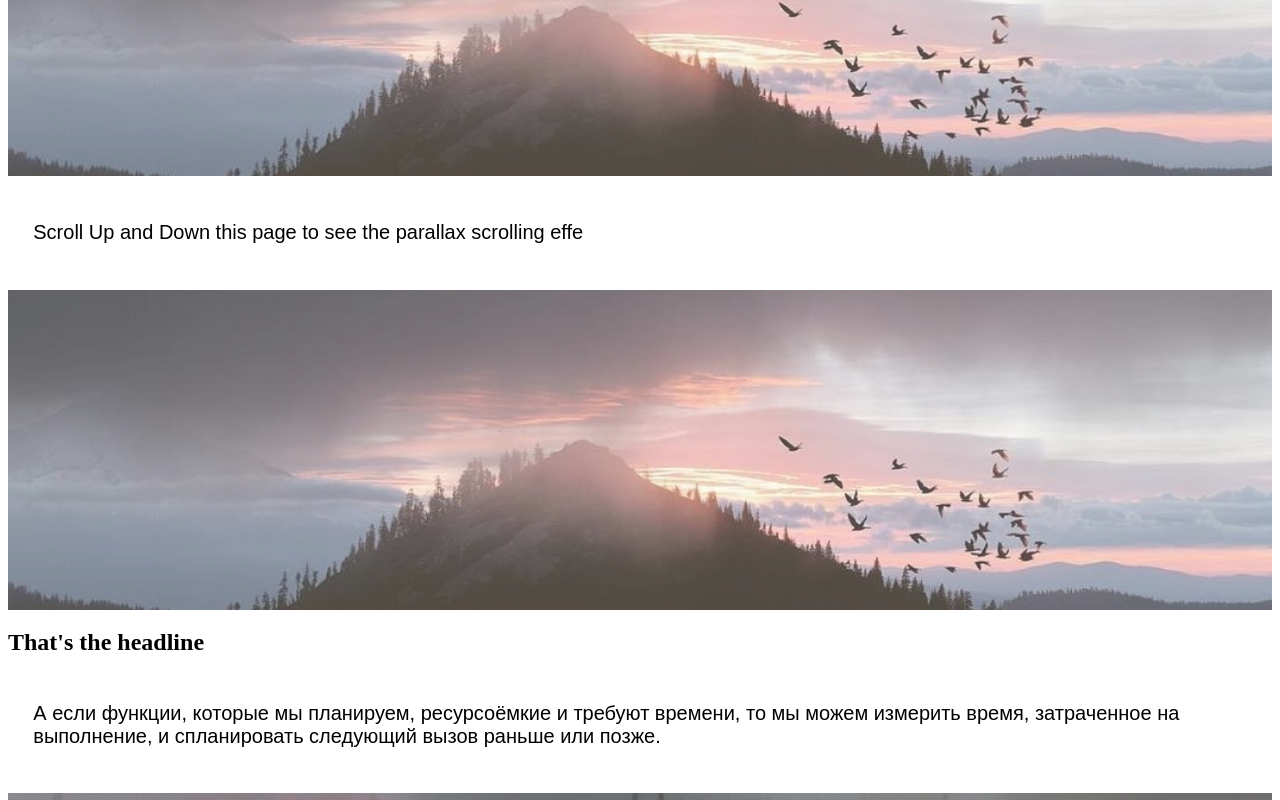
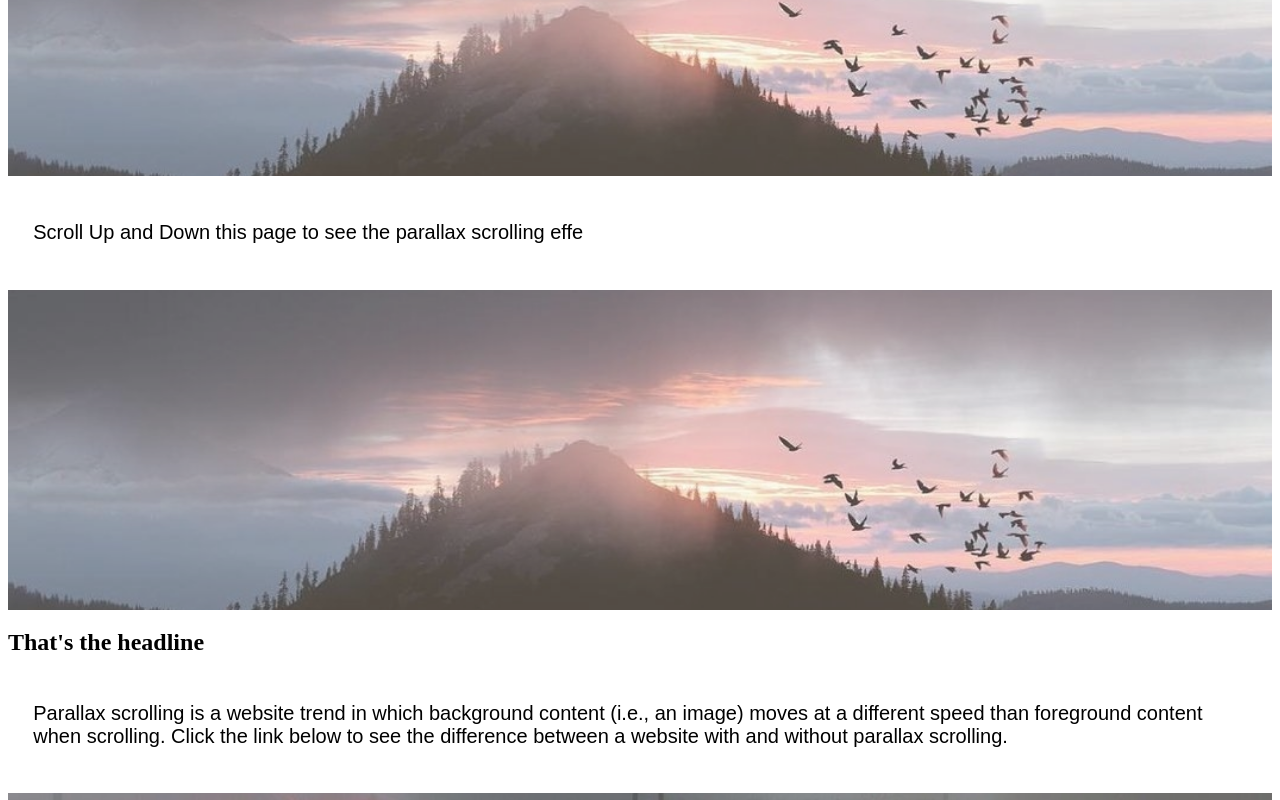
Before and after one commit to Tatyana636/hpage, a plain HTML site: page index.html in a window 1280 px wide. Shown: the part 152-952 px from the top of the page. Drawn offline with Linux system fonts and the light colour scheme.

Commit message:
Change the content

```diff
--- a/index.html
+++ b/index.html
@@ -9,7 +9,8 @@
 <p id='demo'></p>
 <div class="parallax"></div>
 <h2>That's the headline</h2>
-<p>А если функции, которые мы планируем, ресурсоёмкие и требуют времени, то мы можем измерить время, затраченное на выполнение, и спланировать следующий вызов раньше или позже.</p>
+<p>Parallax scrolling is a website trend in which background content (i.e., an image) moves at a different speed than foreground content when scrolling. Click the link below to see the difference between a website with and without parallax scrolling.
+</p>
 <div class="parall">
 <script src='js/script.js'>
 </script>
```
